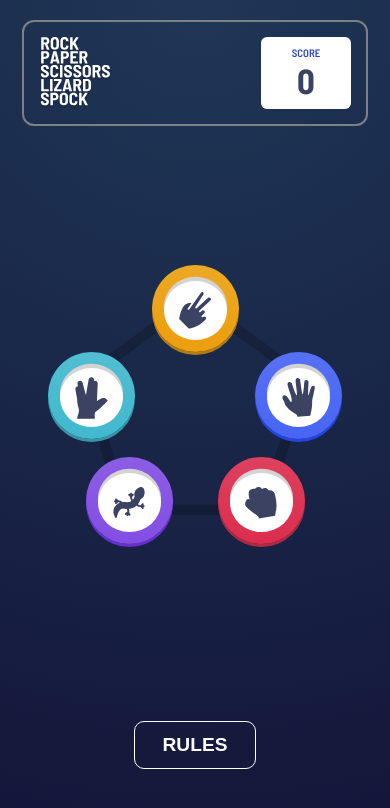
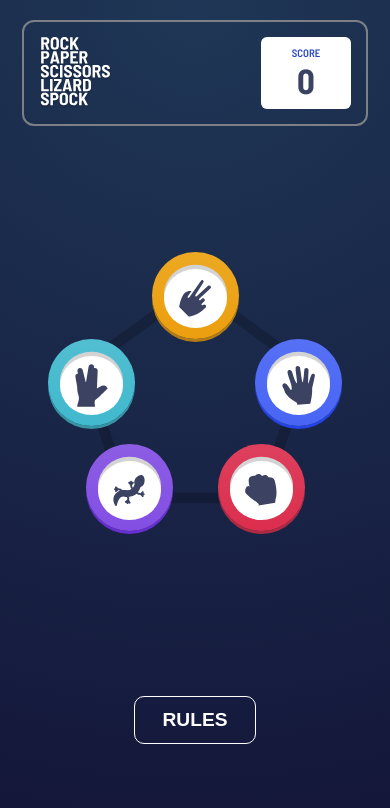
Before and after one commit to Hazipan/rock-paper-scissors-lizard-spock, a React (Create React App) app: page / in a window 390 px wide. Shown: the top 808 px of the page. Built offline with nearby package versions, Linux system fonts and the light colour scheme.

Commit message:
Minor margin update

```diff
--- a/src/App.css
+++ b/src/App.css
@@ -173,7 +173,7 @@ html {
 
   .rulesButton {
     position: initial;
-    margin-bottom: 75px;
+    margin-bottom: 100px;
     font-size: 1.6rem;
     padding: 1rem 2.25rem;
   }
```
